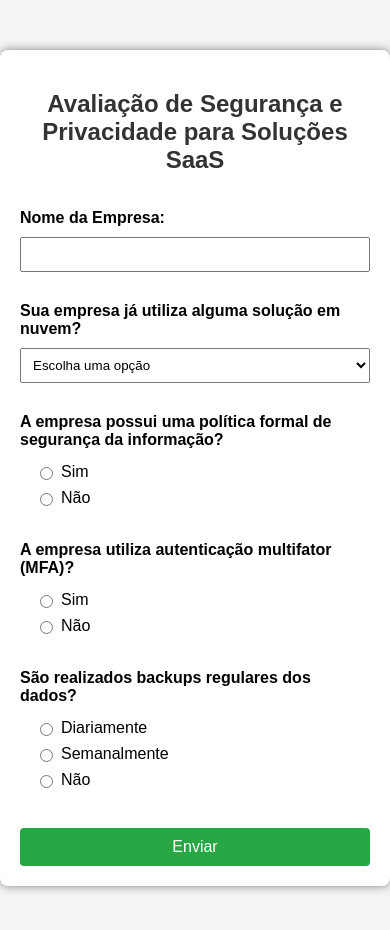
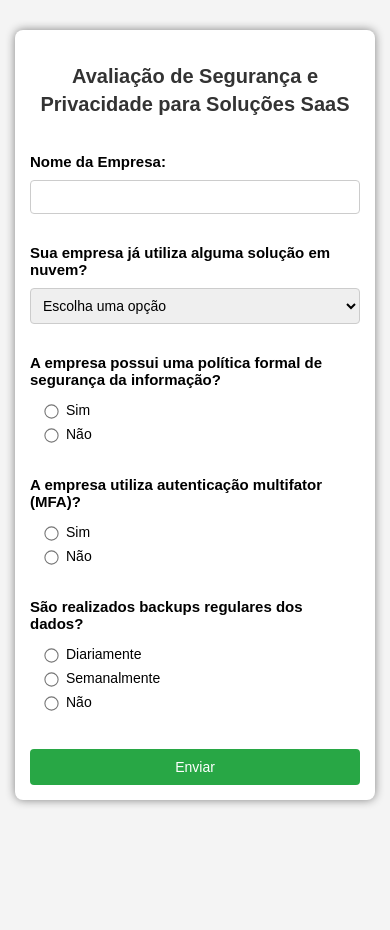
Before and after one commit to jppaciello/formulario_tcc, a plain HTML site: page TCC_Projeto/index.html in a window 390 px wide. After the commit the page ends 844 px from the top, so only its background shows below. Drawn offline with Linux system fonts and the light colour scheme.

Commit message:
Add files via upload

```diff
--- a/TCC_Projeto/styles.css
+++ b/TCC_Projeto/styles.css
@@ -13,11 +13,14 @@ body {
     background: white;
     box-shadow: 0px 0px 10px gray;
     border-radius: 8px;
+    box-sizing: border-box;
 }
 
 h2 {
     color: #333;
     margin-bottom: 20px;
+    font-size: 24px;
+    line-height: 1.4;
 }
 
 form {
@@ -30,37 +33,43 @@ label {
     font-weight: bold;
     margin-top: 15px;
     margin-bottom: 5px;
+    font-size: 16px;
 }
 
 input[type="text"],
 select {
     margin: 5px 0 15px 0;
-    padding: 8px;
+    padding: 10px;
     width: 100%;
     box-sizing: border-box;
+    border: 1px solid #ccc;
+    border-radius: 4px;
+    font-size: 15px;
 }
 
 .radio-group {
     display: flex;
     flex-direction: column;
-    margin: 5px 0 15px 15px;
+    margin: 5px 0 15px 10px;
 }
 
 .radio-option {
     display: flex;
     align-items: center;
     margin: 4px 0;
+    font-size: 15px;
 }
 
 .radio-option input[type="radio"] {
     margin-right: 8px;
+    transform: scale(1.1);
 }
 
 button {
     background-color: #28a745;
     color: white;
     border: none;
-    padding: 10px;
+    padding: 12px;
     margin-top: 20px;
     cursor: pointer;
     font-size: 16px;
@@ -75,3 +84,34 @@ button:hover {
 .hidden {
     display: none;
 }
+
+/* ---------- Responsividade ---------- */
+@media (max-width: 600px) {
+    .container {
+        margin: 30px 15px;
+        padding: 15px;
+    }
+
+    h2 {
+        font-size: 20px;
+    }
+
+    label {
+        font-size: 15px;
+    }
+
+    input[type="text"],
+    select {
+        font-size: 14px;
+        padding: 8px;
+    }
+
+    .radio-option {
+        font-size: 14px;
+    }
+
+    button {
+        font-size: 14px;
+        padding: 10px;
+    }
+}
```
